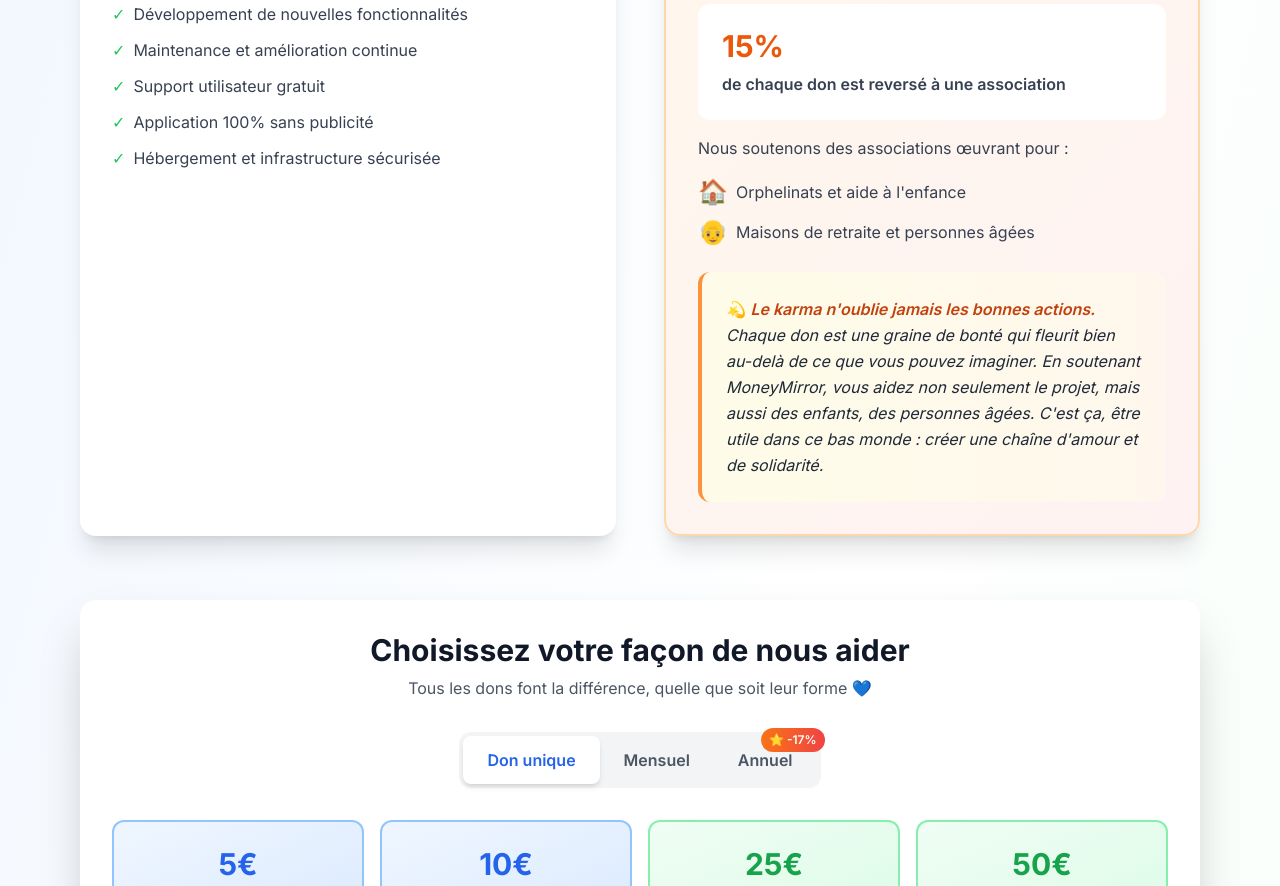
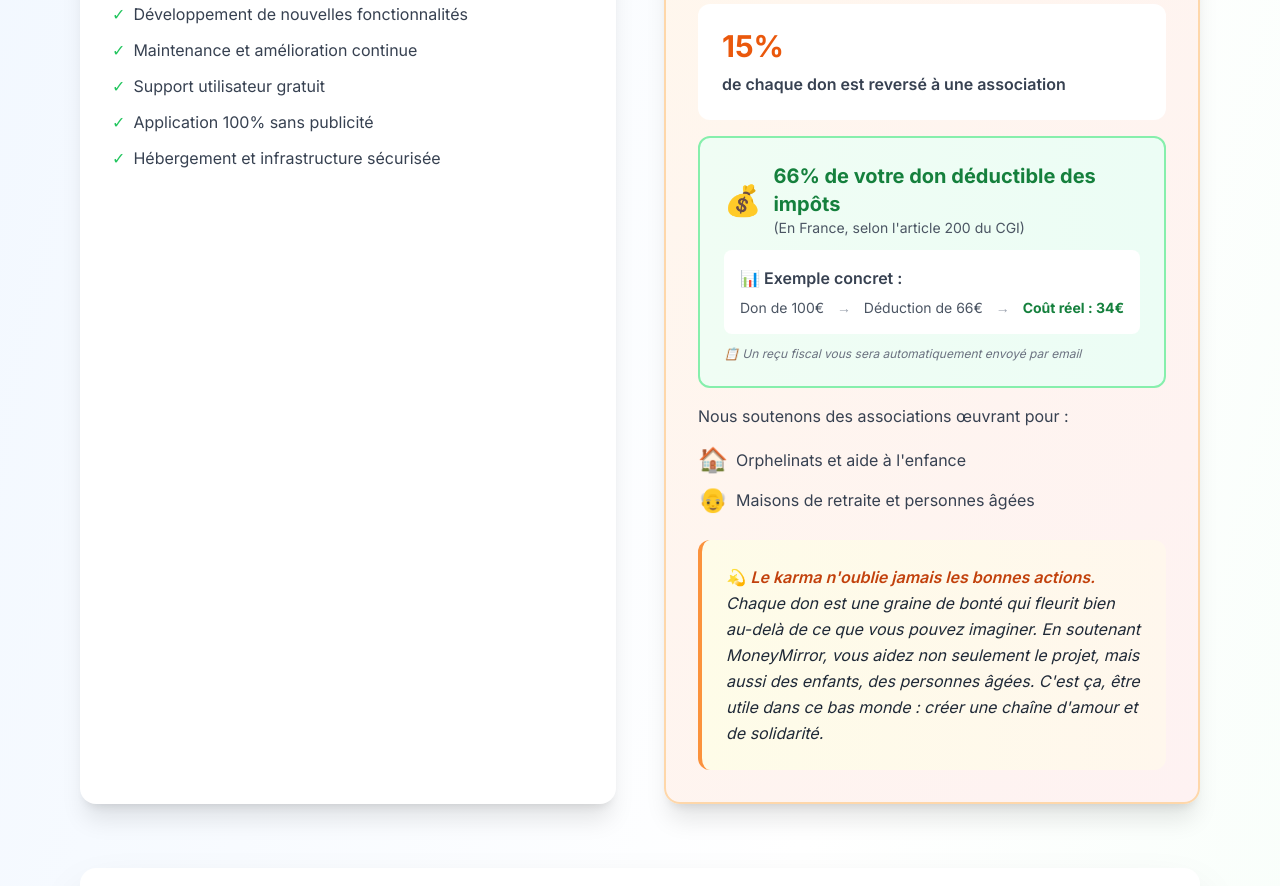
Before and after one commit to Vitushan/holbertonschool-moneyMirror, a Next.js app: page /donation in a window 1280 px wide. Shown: the part 1180-2066 px from the top of the page. Built offline with nearby package versions, Linux system fonts and the light colour scheme; no server answers.

Commit message:
resole piggy banks problems

```diff
--- a/src/app/donation/page.js
+++ b/src/app/donation/page.js
@@ -103,6 +103,35 @@ export default function DonationPage() {
                 de chaque don est reversé à une association
               </p>
             </div>
+
+            {/* Déduction fiscale */}
+            <div className="bg-gradient-to-r from-green-50 to-emerald-50 rounded-xl p-6 mb-4 border-2 border-green-300">
+              <div className="flex items-center gap-3 mb-3">
+                <span className="text-3xl">💰</span>
+                <div>
+                  <p className="text-xl font-bold text-green-700">
+                    66% de votre don déductible des impôts
+                  </p>
+                  <p className="text-sm text-gray-600">
+                    (En France, selon l'article 200 du CGI)
+                  </p>
+                </div>
+              </div>
+              <div className="bg-white rounded-lg p-4 mt-3">
+                <p className="text-gray-700 font-semibold mb-2">📊 Exemple concret :</p>
+                <div className="flex items-center justify-between text-sm">
+                  <span className="text-gray-600">Don de 100€</span>
+                  <span className="text-gray-400">→</span>
+                  <span className="text-gray-600">Déduction de 66€</span>
+                  <span className="text-gray-400">→</span>
+                  <span className="text-green-700 font-bold">Coût réel : 34€</span>
+                </div>
+              </div>
+              <p className="text-xs text-gray-500 mt-3 italic">
+                📋 Un reçu fiscal vous sera automatiquement envoyé par email
+              </p>
+            </div>
+
             <p className="text-gray-700 mb-4">
               Nous soutenons des associations œuvrant pour :
             </p>
```
